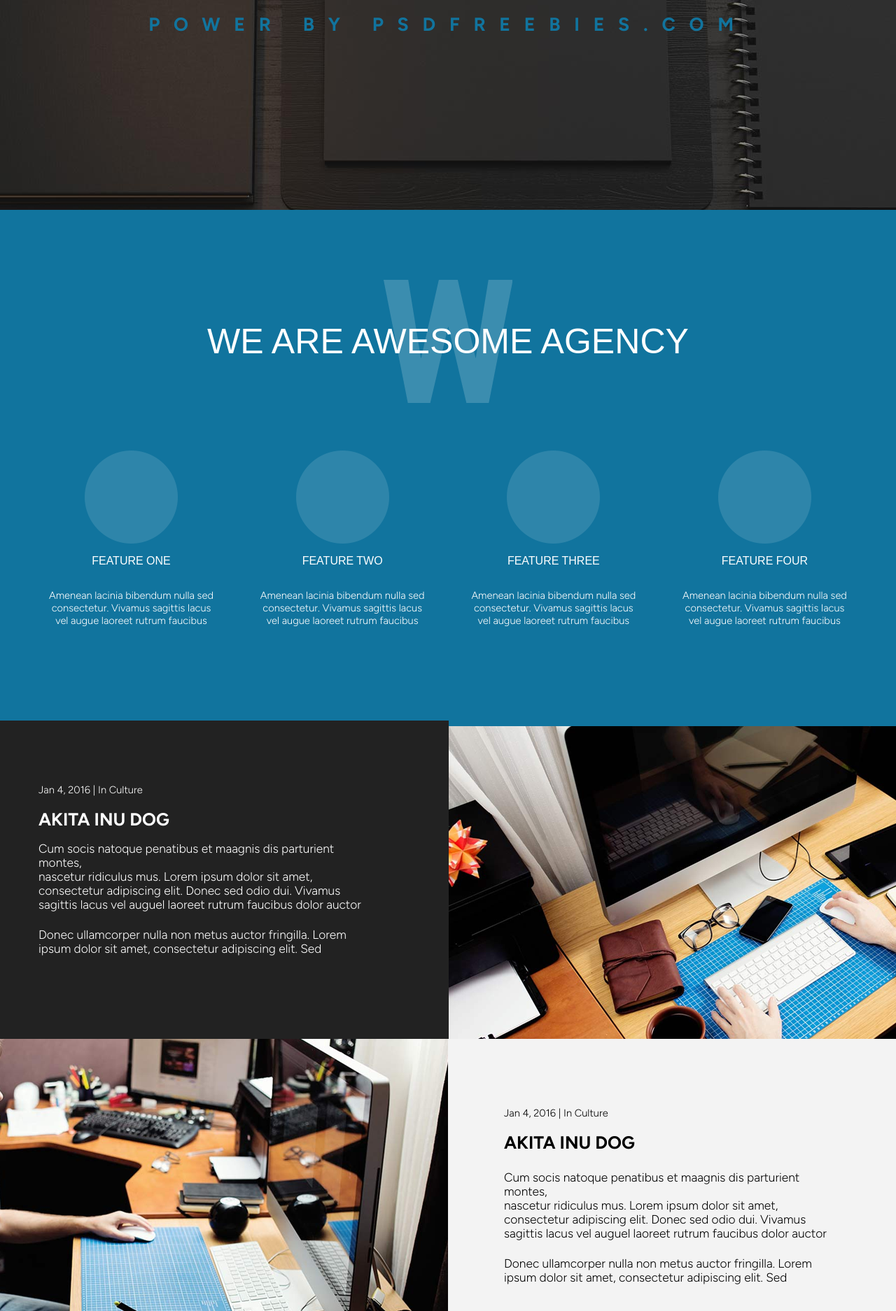
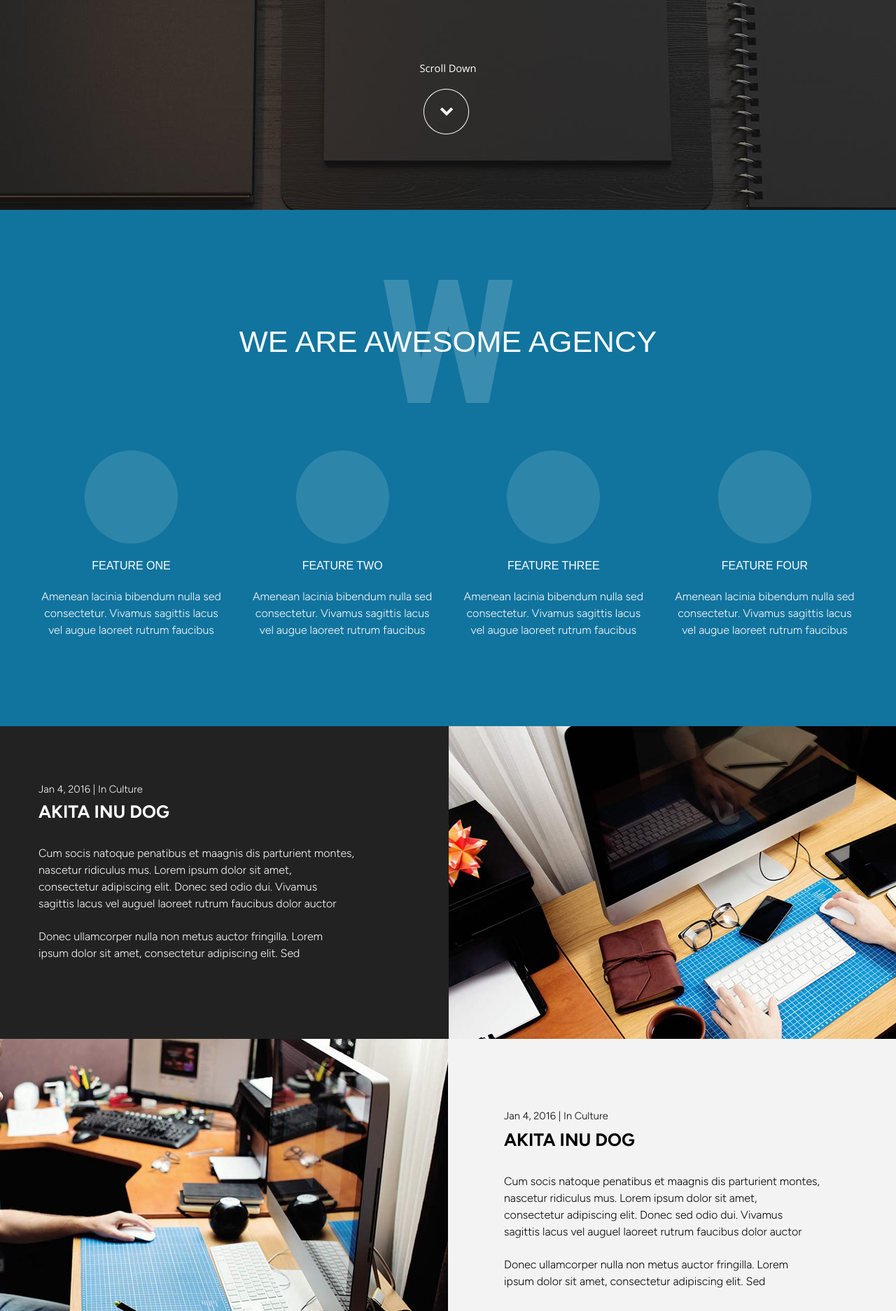
Before and after one commit to MashaKosher/PRI_1laba, a plain HTML site: page index.html in a window 1280 px wide. Shown: the part 580-2454 px from the top of the page at 70% size. Drawn offline with nearby package versions, Linux system fonts and the light colour scheme; a web font is replaced by a local one.

Commit message:
почти конец

```diff
--- a/index.html
+++ b/index.html
@@ -39,24 +39,29 @@
       </div>
 
 
+      <div id="sub1-container">
+        <div id="first-layer-two-divcontainer">
           <div class="first-layer-two-container">
             <!-- <div> -->
-          <p class="text-layer1-one-container">CREATIVIS</p>
+              <p class="text-layer1-one-container">CREATIVES</p>
             <!-- </div> -->
             <!-- <div> -->
               <p class="text-layer1-two-container">POWER BY PSDFREEBIES.COM</p>
             <!-- </div> -->
           </div>
-
+        </div>
         <div class="first-layer-three-container">
           <div>
             <p>Scroll Down</p>
           </div>
-        <div><img src="" alt="" /></div>
+          <!-- <div><img src="" alt="" /></div> -->
           <div class="first-layer-three-DIVcontainer">
             <img src="static/images/FirstLayer/thing.png" alt="" />
           </div>
         </div>
+      </div>
+
+
     </div>
 
     <!-- второй div -->
@@ -109,13 +114,13 @@
     <div class="third-layer-container">
       <div class="first-third-layer-container">
         <div>
-          <p id = "ftldate-container">Jan 4, 2016 | In Culture</p>
-          <p id = "ftlheader-container" class="ftlheader-divcontainer">AKITA INU DOG</p>
-          <p id="ftltext-container">Cum socis natoque penatibus et maagnis dis parturient montes, <br>
+          <p id = "ftldate-container1" class="ftldate-container">Jan 4, 2016 | In Culture</p>
+          <p id = "ftlheader-container1" class="ftlheader-container">AKITA INU DOG</p>
+          <p id="ftltext-container1" class="ftltext-container">Cum socis natoque penatibus et maagnis dis parturient montes,<br>
             nascetur ridiculus mus. Lorem ipsum dolor sit amet,<br>
             consectetur adipiscing elit. Donec sed odio dui. Vivamus <br>
             sagittis lacus vel auguel laoreet rutrum faucibus dolor auctor</p>
-          <p id="ftlabsaztext-container">Donec ullamcorper nulla non metus auctor fringilla. Lorem <br>
+          <p id="ftlabsaztext-container1" class="ftlabsaztext-container">Donec ullamcorper nulla non metus auctor fringilla. Lorem <br>
               ipsum dolor sit amet, consectetur adipiscing elit. Sed</p>
 
         </div>
@@ -129,13 +134,13 @@
       </div>
       <div class="second-fourth-layer-container">
         <div>
-          <p id = "ftldate-container">Jan 4, 2016 | In Culture</p>
-          <p id = "ftlheader-container">AKITA INU DOG</p>
-          <p id="ftltext-container">Cum socis natoque penatibus et maagnis dis parturient montes, <br>
+          <p id = "ftldate-container2" class="ftldate-container">Jan 4, 2016 | In Culture</p>
+          <p id = "ftlheader-container2" class="ftlheader-container">AKITA INU DOG</p>
+          <p id="ftltext-container2" class="ftltext-container">Cum socis natoque penatibus et maagnis dis parturient montes, <br>
             nascetur ridiculus mus. Lorem ipsum dolor sit amet,<br>
             consectetur adipiscing elit. Donec sed odio dui. Vivamus <br>
             sagittis lacus vel auguel laoreet rutrum faucibus dolor auctor</p>
-          <p id="ftlabsaztext-container">Donec ullamcorper nulla non metus auctor fringilla. Lorem <br>
+          <p id="ftlabsaztext-container2" class="ftlabsaztext-container">Donec ullamcorper nulla non metus auctor fringilla. Lorem <br>
              ipsum dolor sit amet, consectetur adipiscing elit. Sed</p>
 
         </div>
--- a/static/style/style.css
+++ b/static/style/style.css
@@ -3,8 +3,6 @@
     display: flex;
     flex-direction: column;
     align-items: center;
-
-
 }
 
 body{
@@ -33,6 +31,7 @@ body{
     flex-direction: row;
     align-items: center;
     justify-content: space-between;
+    margin-bottom: 0;
 }
 
 .first-layer-one-container>div{
@@ -61,77 +60,89 @@ body{
     text-decoration: none;
 }
 
-.first-layer-two-container{
-    /* padding-top: 390px; */
-    height: 110px;
-    width: 836px;
+
+#sub1-container{
+    display: flex;
+    flex-direction: column;
+    justify-content: center;
+    align-items: center;
+    margin-top: 0;
+    padding-top: 0;
+    margin-bottom: 0;
+    height: 764px;
+    justify-content: center;
+}
+
+#first-layer-two-divcontainer{
     display: flex;
     justify-content: center;
+    align-items: center;
+    height: 557px;
+}
+.first-layer-two-container{
+    margin-top: 78px;
+    display: flex;
     flex-direction: column;
+    height: 164px;
+    justify-content: center;
     align-items: center;
 }
 
-/* .first-layer-two-container>div{
-    margin: 0;
-    padding: 0;
-} */
-
 .text-layer1-one-container{
     display: inline-flex;
-    /* font-family: 'Gotham Bold', sans-serif; */
     font-family: 'Figtree', sans-serif;
     font-weight: bold;
     color: white;
-    /* margin-bottom: 90px; */
-    font-size: 148pt;
-    letter-spacing: -0.05em;
+    font-size: 115pt;
+    letter-spacing: -0.005em;
+    line-height: 108px;
+    margin-bottom: 0px;
+}
 
+.text-layer1-two-container{
+    display: inline-flex;
+    font-family: 'Figtree', sans-serif;
+    font-weight:bolder;
+    color: #11749e;
+    font-size: 18pt;
+    letter-spacing: 0.74em;
+    white-space: nowrap;
+    line-height: 15px;
+    margin-top: 27px;
+    text-align: center;
 }
 
 
-.text-layer1-two-container{
-    display: inline-flex;
-    /* font-family: 'Gotham Medium',sans-serif ; */
-    font-family: 'Figtree', sans-serif;
-    color: #11749e;
-    letter-spacing: 0.74em;
-    white-space: nowrap;
-    font-size: 20pt;
-    font-weight:bolder;
-    /* margin-top: 0;
-    padding: 0; */
-}
-
 .first-layer-three-container{
+    height: 207px;
     display: flex;
-    justify-content: center;
+    flex-direction: column;
     align-items: center;
-    width: 168px;
-    flex-direction: column;
-    padding-bottom: 20px;
-    font-size: small;
-    padding: 0;
 
 }
 
 .first-layer-three-container>div>p{
     font-family: 'Open Sans', sans-serif;
-    width: 75px;
-    height: 11px;
+    text-align: center;
+    font-size: 11pt;
+    /* width: 75px;
+    height: 8px; */
+    margin-bottom: 0px;
     white-space: nowrap;
     color: white;
 }
 
 .first-layer-three-DIVcontainer{
+    background-image: url(backgroundimage/FirstLayerBackground/Ellipse2.png);
+    height: 65px;
     width: 65px;
-    height: 65px;
-    text-align: center;
-    background-image: url(backgroundimage/FirstLayerBackground/Ellipse2.png);
+    margin-top: 20px;
+    margin-right: 5px ;
+    display: flex;
+    align-items: center;
+    justify-content: center;
 }
 
-.first-layer-three-DIVcontainer>img{
-    margin-top: 25px;
-}
 
 /* второй div */
 .second-layer-container{
@@ -155,7 +166,8 @@ body{
 
 .w-container>p{
     font-family: 'Gotham Medium',sans-serif;
-    font-size: 37.55pt;
+    font-size: 32.55pt;
+    line-height: 27px;
 
     white-space: nowrap;
     color: white;
@@ -184,14 +196,17 @@ body{
     font-size: 12pt;
     color: white;
     font-weight: 50;
+    margin-top: 23px;
 }
 #imagtwo-2layer{
     text-align: center;
     color: white;
     /* font-family:  'Gotham Book',sans-serif; */
     font-family: 'Figtree', sans-serif;
-    font-size: 11pt;
+    font-size: 12pt;
     white-space: nowrap;
+    margin-top: 7px;
+    line-height: 24px;
 }
 
 
@@ -205,32 +220,67 @@ body{
     height: 447px;
 }
 
-#ftlheader-container{
+.ftldate-container{
+    font-family: 'Figtree', sans-serif;
+    font-size: 11pt;
+    margin-bottom: 0;
+}
+
+#ftldate-container1{
+    margin-top: -19px;
+}
+
+#ftldate-container2{
+    margin-top: -6px;
+}
+
+.ftlheader-container{
     font-family: 'Figtree', sans-serif;
     font-size: 19pt;
-    margin-top: 18px;
     font-weight: 700;
+    margin-bottom: 0;
 }
 
-.ftlheader-divcontainer{
-    margin-bottom: 11px;
-}
-#ftldate-container{
-    font-family: 'Figtree', sans-serif;
-    font-size: 11pt;
-    margin-top: -10px;
-    /* margin-bottom: -18px; */
-}
-#ftltext-container{
-    font-family: 'Figtree', sans-serif;
-    font-size: 13pt;
+#ftlheader-container1{
+    margin-top: 8px;
 }
 
-#ftlabsaztext-container{
+#ftlheader-container2{
+    margin-top: 10px;
+}
+
+.ftltext-container{
+    font-family: 'Figtree', sans-serif;
+    font-size: 12pt;
+    line-height: 24px;
+    margin-bottom: 0;
+}
+
+#ftltext-container1{
+    margin-top: 33px;
+}
+
+#ftltext-container2{
+    margin-top: 33px;
+}
+
+.ftlabsaztext-container{
+    margin-top: 36px;
+    font-family: 'Figtree', sans-serif;
+    font-size: 12pt;
+    line-height: 24px;
+    margin-bottom: 0;
+}
+
+#ftlabsaztext-container1{
     margin-top: 23px;
-    font-family: 'Figtree', sans-serif;
-    font-size: 13pt;
 }
+
+#ftlabsaztext-container2{
+    margin-top: 23px;
+}
+
+
 
 /* третий div слева */
 .first-third-layer-container{
@@ -242,7 +292,7 @@ body{
     /* flex-direction: row; */
     align-items: center;
     justify-content: center;
-    padding-bottom: 16px;
+    /* padding-bottom: 16px; */
 }
 
 
@@ -290,9 +340,6 @@ body{
     width: 800px;
     height: 474px;
     display: flex;
-    /* flex-direction: row; */
-    /* align-items: center;
-    justify-content: center;  */
 }
 
 .second-fourth-layer-container>div{
```
Lines whose indentation alone changed are shown as unchanged.
